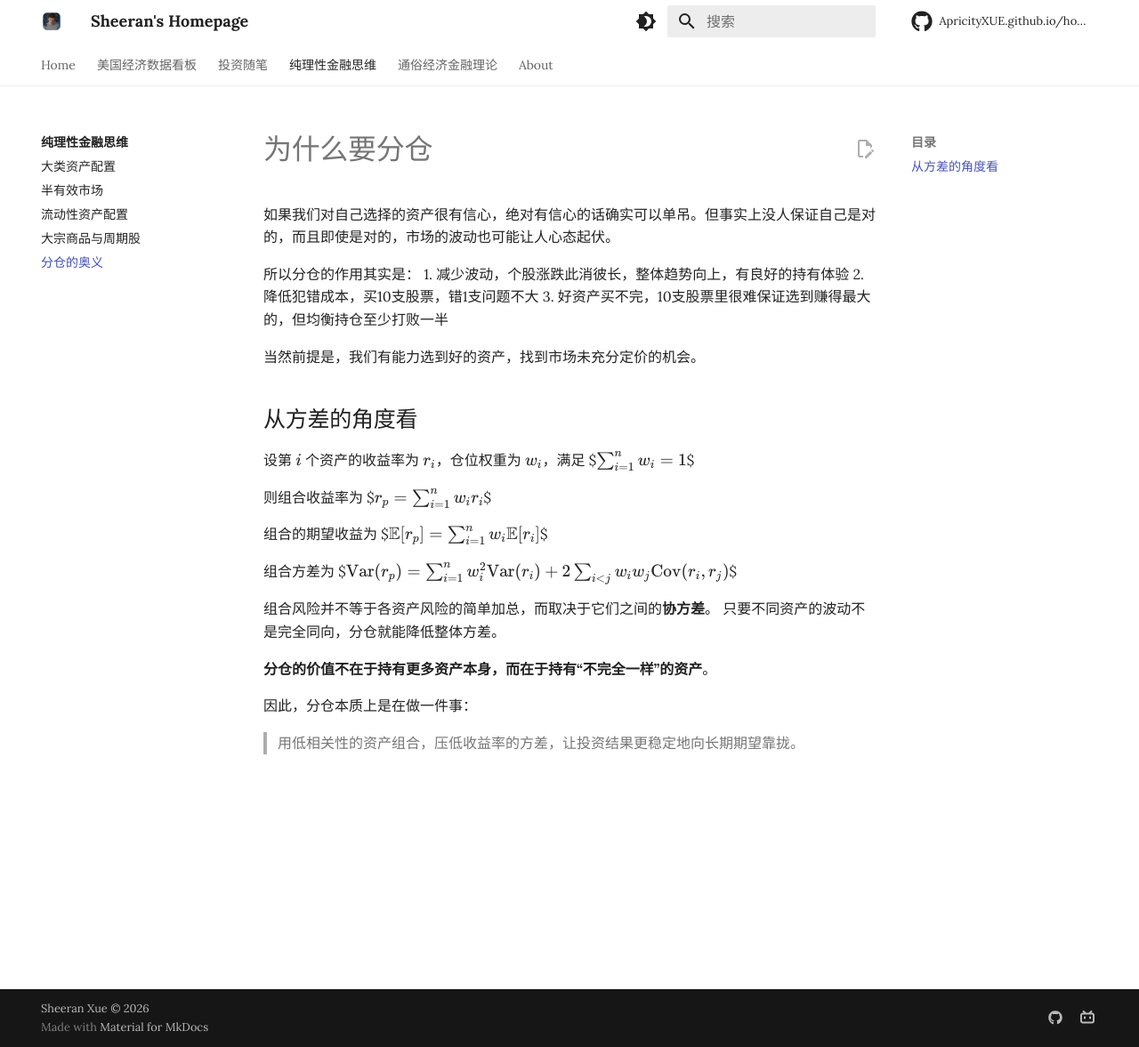
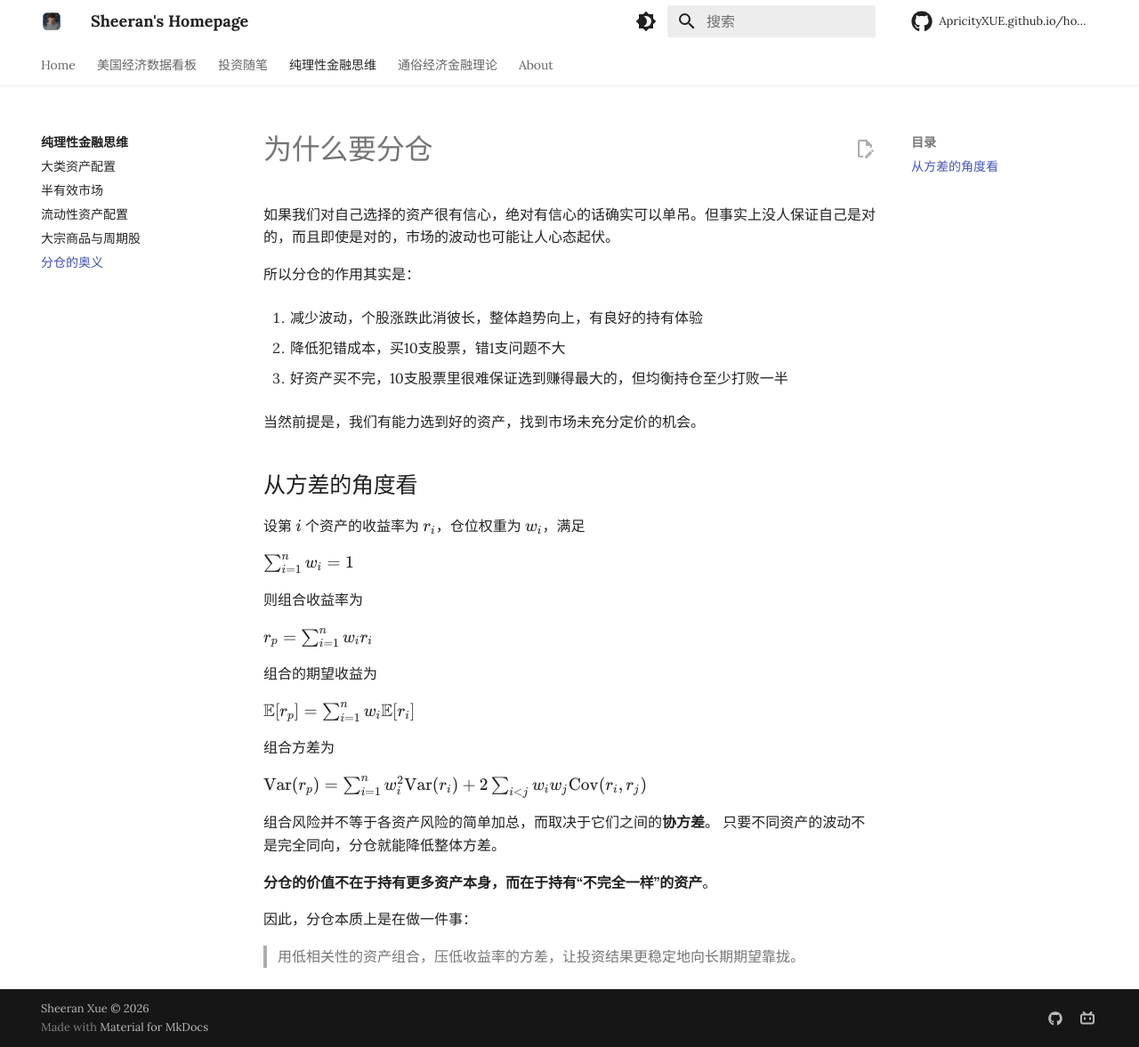
Before and after one commit to ApricityXUE/homepage, an MkDocs documentation site: the page built from docs/纯理性金融思维/分仓的奥义.md, in a window 1280 px wide and 1177 px high. Shown: the whole window at 89% size. Built offline with MkDocs 1.6.1 and Material for MkDocs 9.7.7, drawn with Linux system fonts in a browser that asks for light colours; some web fonts are replaced; comment, search, counter and statistics services are not loaded.

Commit message:
update math format

```diff
--- a/docs/纯理性金融思维/分仓的奥义.md
+++ b/docs/纯理性金融思维/分仓的奥义.md
@@ -3,8 +3,11 @@
 如果我们对自己选择的资产很有信心，绝对有信心的话确实可以单吊。但事实上没人保证自己是对的，而且即使是对的，市场的波动也可能让人心态起伏。
 
 所以分仓的作用其实是：
+
 1. 减少波动，个股涨跌此消彼长，整体趋势向上，有良好的持有体验
+
 2. 降低犯错成本，买10支股票，错1支问题不大
+
 3. 好资产买不完，10支股票里很难保证选到赚得最大的，但均衡持仓至少打败一半
 
 当然前提是，我们有能力选到好的资产，找到市场未充分定价的机会。
@@ -12,16 +15,20 @@
 ## 从方差的角度看
 
 设第 $i$ 个资产的收益率为 $r_i$，仓位权重为 $w_i$，满足
-$$\sum_{i=1}^n w_i = 1$$
+
+$\sum_{i=1}^n w_i = 1$
 
 则组合收益率为
-$$r_p = \sum_{i=1}^n w_i r_i$$
+
+$r_p = \sum_{i=1}^n w_i r_i$
 
 组合的期望收益为
-$$\mathbb{E}[r_p] = \sum_{i=1}^n w_i \mathbb{E}[r_i]$$
+
+$\mathbb{E}[r_p] = \sum_{i=1}^n w_i \mathbb{E}[r_i]$
 
 组合方差为
-$$\mathrm{Var}(r_p) = \sum_{i=1}^n w_i^2 \mathrm{Var}(r_i) + 2 \sum_{i<j} w_i w_j \mathrm{Cov}(r_i, r_j)$$
+
+$\mathrm{Var}(r_p) = \sum_{i=1}^n w_i^2 \mathrm{Var}(r_i) + 2 \sum_{i<j} w_i w_j \mathrm{Cov}(r_i, r_j)$
 
 组合风险并不等于各资产风险的简单加总，而取决于它们之间的**协方差**。  只要不同资产的波动不是完全同向，分仓就能降低整体方差。
 
```
Also changed, not shown: docs/纯理性金融思维/index.md (+3 -1 lines).
